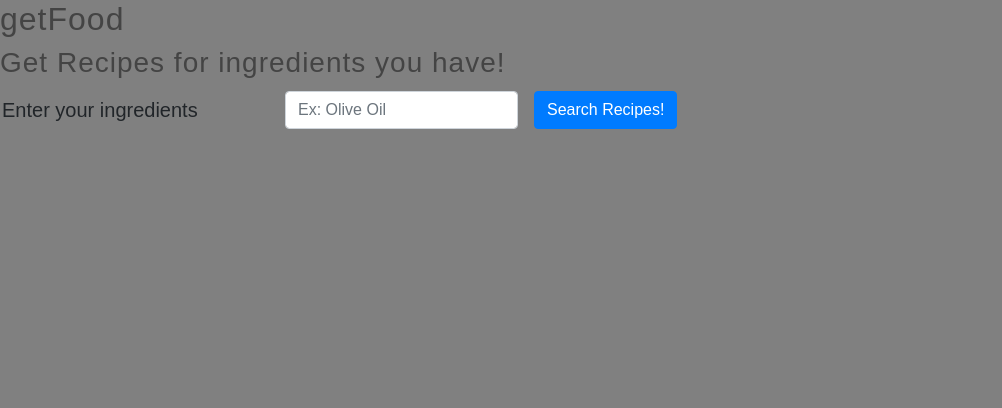
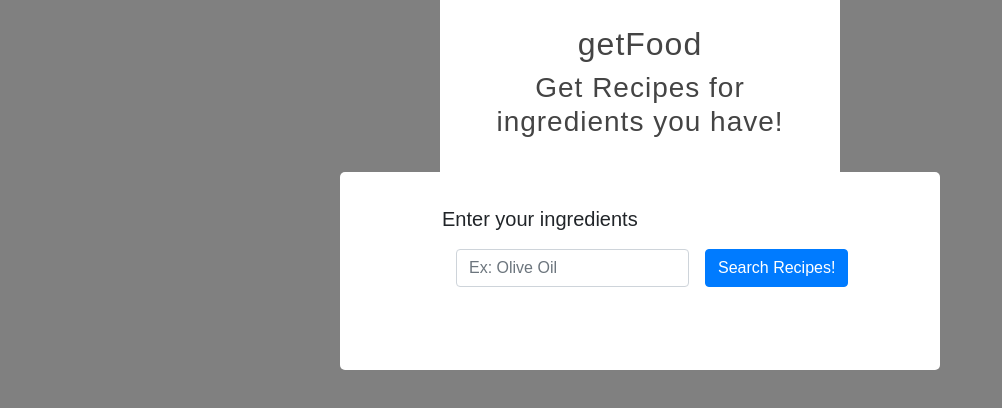
Before and after one commit to laurasar/getFood, a React (Create React App) app: page / in a window 1280 px wide. Shown: the top 408 px of the page, without its empty margins (0-1002 px from the left). Built offline with nearby package versions, Linux system fonts and the light colour scheme.

Commit message:
Added some css and made the Form component actually push the input of the user to the URL

```diff
--- a/src/components/App.jsx
+++ b/src/components/App.jsx
@@ -1,8 +1,6 @@
 import React from 'react';
 import "../css/global.css";
 import Form from "./Form";
-import Recipe from "./Recipe";
-import Search from "./Search";
 
 class App extends React.Component {
   constructor(props){
@@ -12,8 +10,10 @@ class App extends React.Component {
   render() {
     return(
       <div>
-        <h2>getFood</h2>
-        <h3> Get Recipes for ingredients you have!</h3>
+        <header>
+          <h2>getFood</h2>
+          <h3> Get Recipes for ingredients you have!</h3>
+        </header>
         <Form history ={this.props.history}/>
       </div>
     )
--- a/src/components/Form.jsx
+++ b/src/components/Form.jsx
@@ -8,24 +8,29 @@ class Form extends React.Component {
   handleSubmit(event){
     event.preventDefault();
     //grab submission
-    const recipeIn= this.formInput;
+    const recipeIn= this.formInput.value;
     console.log(recipeIn);
-    //build url "/search?q=ornions,garlic"
+    //build url "/search?q=onions,garlic"
     let path = `/search?i=${recipeIn}`;
     this.props.history.push(path);
   }
   render() {
     return(
       <div>
-        <form className="form-inline" onSubmit={this.handleSubmit}>
+        <form className="form-inline" onSubmit={ this.handleSubmit } >
           <div className="form-group mb-2">
             <label for="staticEmail2" className="sr-only">Ingredient</label>
             <input type="text" readonly className="form-control-plaintext" id="staticEmail2" value="Enter your ingredients" />
           </div>
           <div className="form-group mx-sm-3 mb-2">
             <label for="inputPassword2" className="sr-only">Ex: Olive Oil</label>
-            <input type="string" className="form-control" id="inputPassword2" placeholder="Ex: Olive Oil" ref={(input) => {this.formInput = input}
-            }/>
+            <input
+              type="string"
+              className="form-control"
+              id="inputPassword2"
+              placeholder="Ex: Olive Oil"
+              ref={ (input) => {this.formInput = input} }
+            />
           </div>
           <button type="submit" className="btn btn-primary mb-2" >Search Recipes!</button>
         </form>
--- a/src/components/Search.jsx
+++ b/src/components/Search.jsx
@@ -41,7 +41,6 @@ class Search extends React.Component {
         return response.json();
       })
       .then((response) => {
-        console.log(response.results);
         this.setState({
           recipes: response.results,
         });
--- a/src/css/global.css
+++ b/src/css/global.css
@@ -27,6 +27,23 @@ body {
     border-radius: 3px;
     background: white;
     box-shadow: 0 27px 55px 0 rgba(0, 0, 0, 0.3), 0 17px 17px 0 rgba(0, 0, 0, 0.15);
+}
+
+.form-inline {
+  margin: 0 auto;
+  padding: 25px 50px 75px 100px;
+  width: 600px;
+  border-radius: 5px;
+  background: white;
+
+}
+
+header {
+  margin: 0 auto;
+  padding: 25px 25px 25px 25px;
+  text-align: center;
+  width: 400px;
+  background: white;
 }
 
 /*.ing-select {
```
